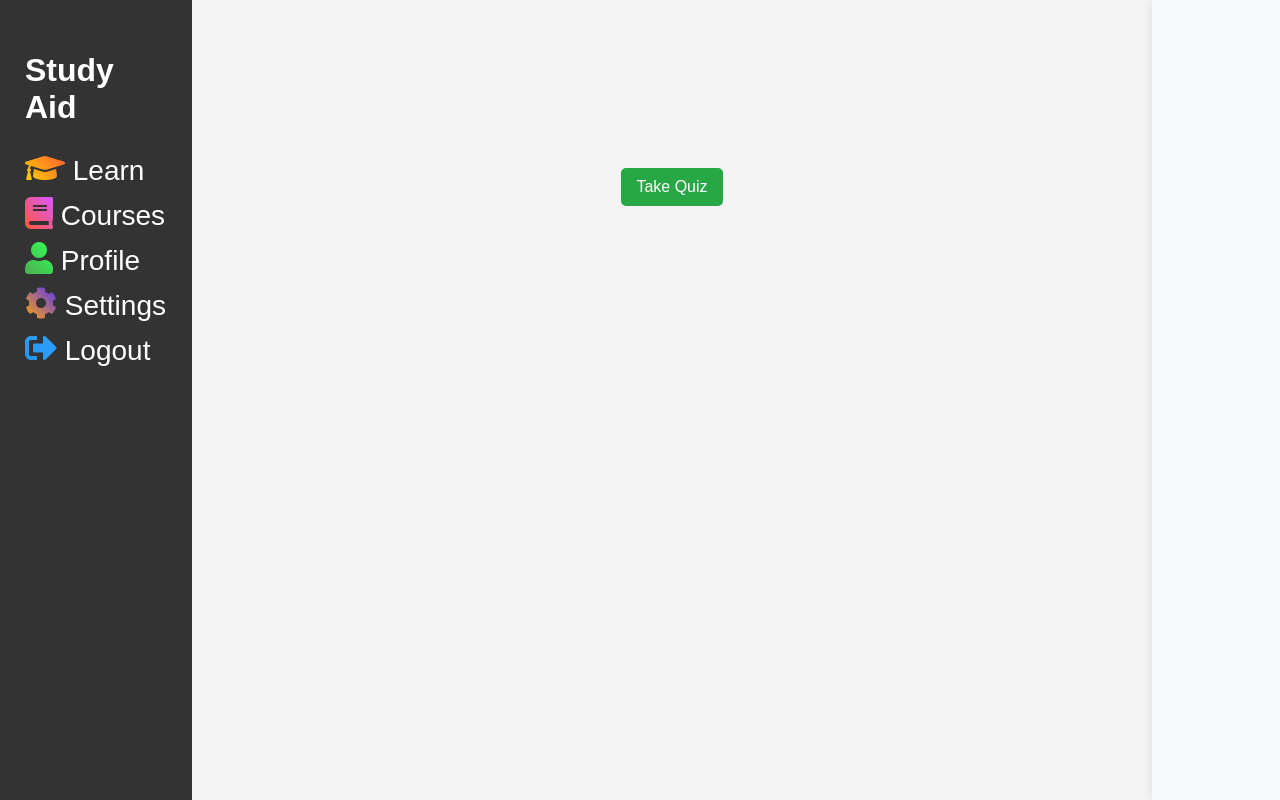
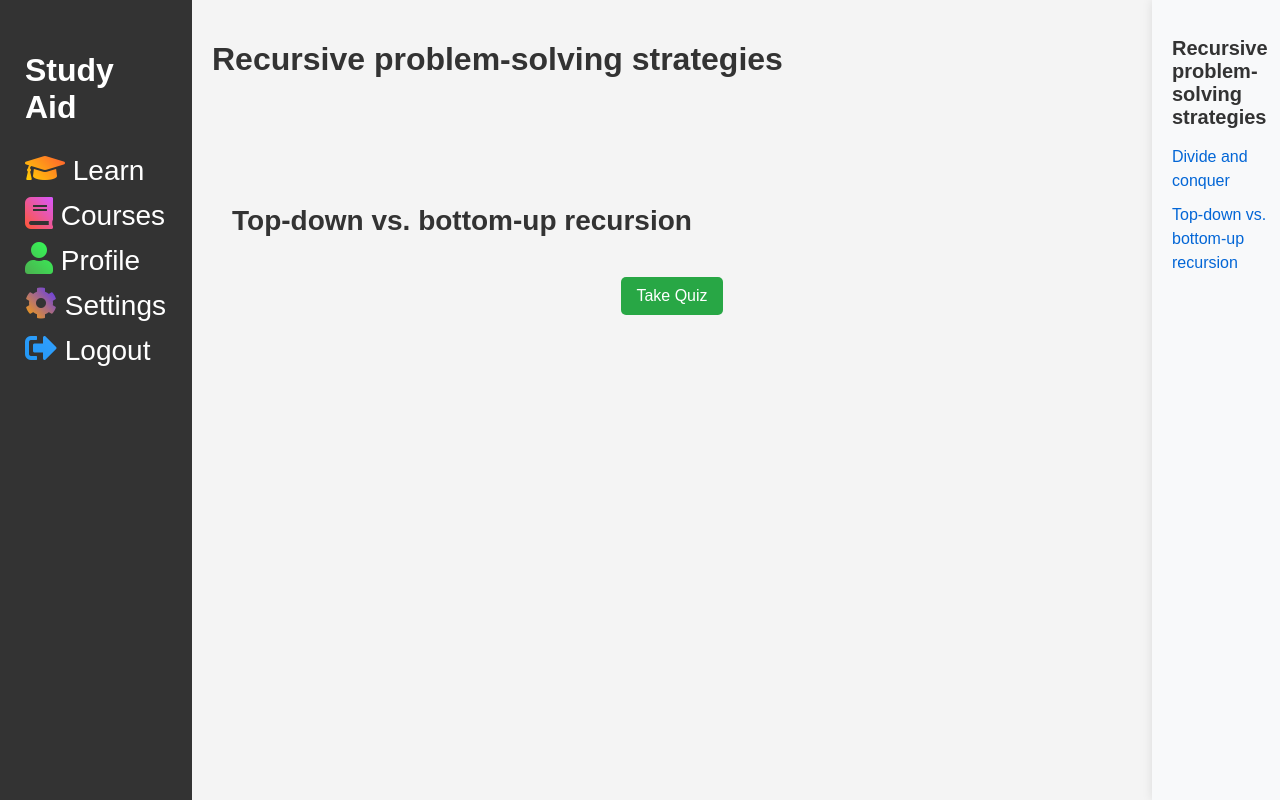
Before and after one commit to sally-20/InteractiveIntelligenceStudyAid, a Python web app: template templates/lessons/algbeglsn15.html in a window 1280 px wide. Run offline with Jinja, Linux system fonts and the light colour scheme; the template is opened without the code that fills it, so the values that code supplies are empty.

Commit message:
Update algbeglsn15.html

```diff
--- a/templates/lessons/algbeglsn15.html
+++ b/templates/lessons/algbeglsn15.html
@@ -3,7 +3,7 @@
 <head>
     <meta charset="UTF-8">
     <meta name="viewport" content="width=device-width, initial-scale=1.0">
-    <title></title>
+    <title>Recursive problem-solving strategies</title>
     <link rel="stylesheet" href="{{ url_for('static', filename='css/learningstyles.css') }}">
     <link rel="stylesheet" href="https://cdnjs.cloudflare.com/ajax/libs/font-awesome/5.15.3/css/all.min.css">
     <style>
@@ -380,6 +380,7 @@
         </aside>
         <main class="lesson-main-content">
             <h1></h1>
+            <h1>Recursive problem-solving strategies</h1>
             <div id="sublesson1">
                 <h2></h2>
                 <p>
@@ -388,7 +389,7 @@
             </div>
             <!-- Sub Lesson 2 Content -->
             <div id="sublesson2">
-                <h2></h2>
+                <h2>Top-down vs. bottom-up recursion</h2>
                 <p>
 
                 </p>
@@ -401,10 +402,10 @@
             </div>
         </main>
         <aside class="sidebar-right">
-            <h2></h2>
+            <h2>Recursive problem-solving strategies</h2>
             <ul class="sub-lesson-links">
-                <li><a href="#sublesson1"></a></li>
-                <li><a href="#sublesson2"></a></li>
+                <li><a href="#sublesson1">Divide and conquer</a></li>
+                <li><a href="#sublesson2">Top-down vs. bottom-up recursion</a></li>
             </ul>
         </aside>
 </body>
```
